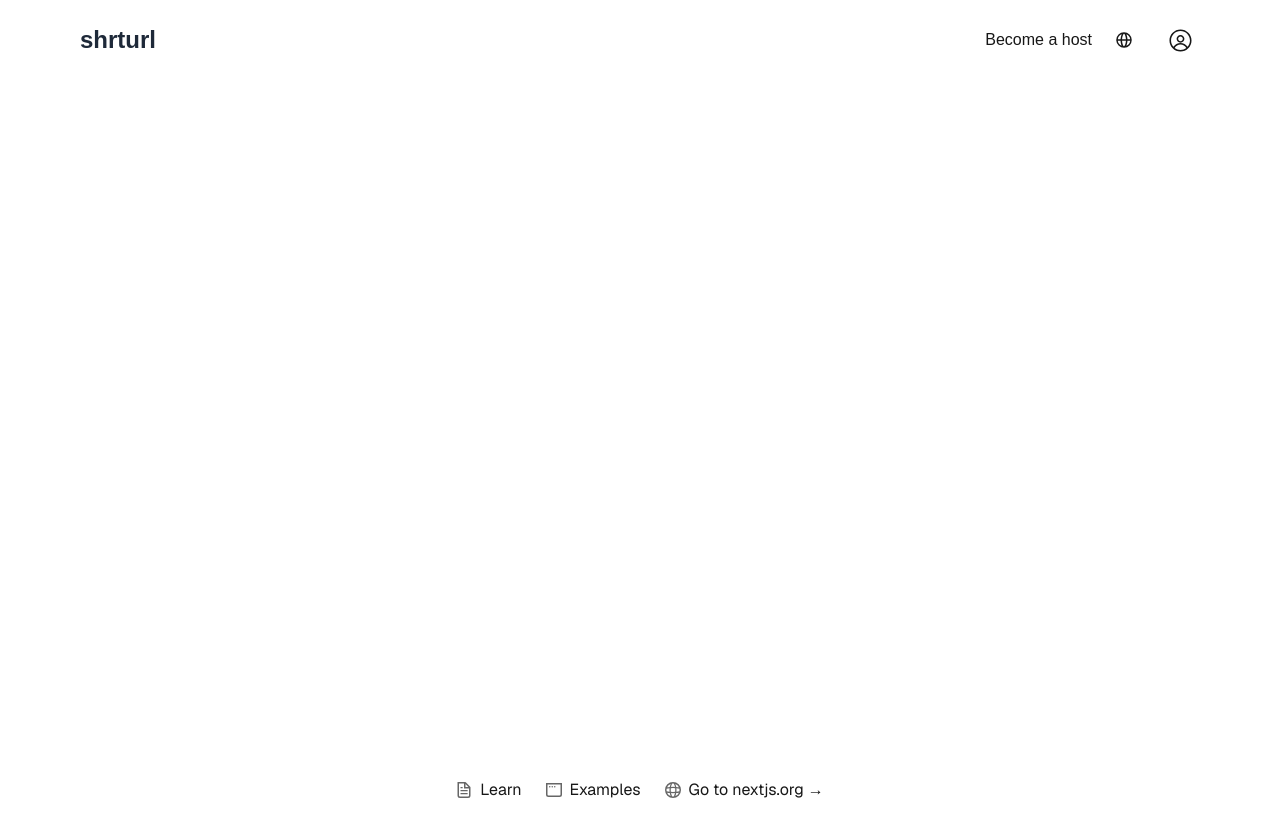
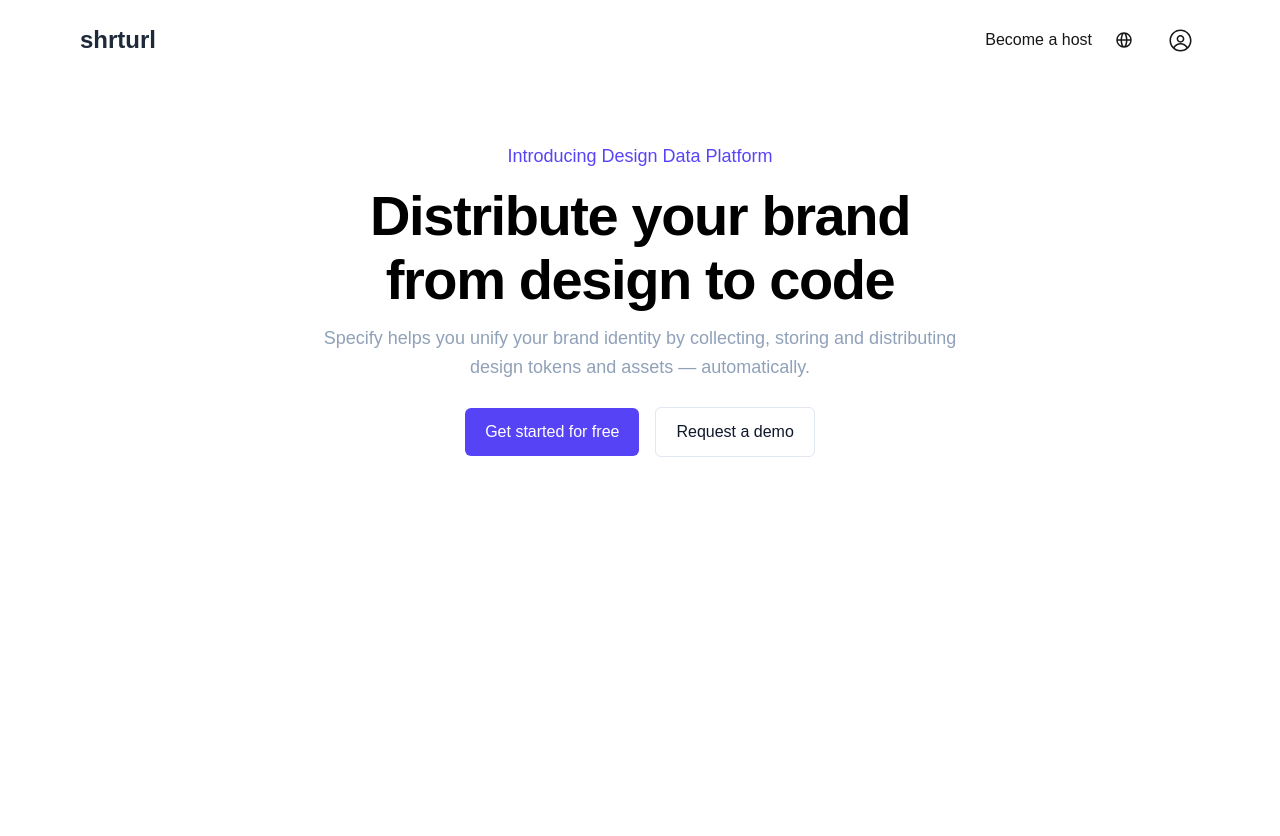
Before and after one commit to srgrover/shorten, a Next.js app: page / in a window 1280 px wide. Shown: the top 836 px of the page. Built offline with nearby package versions, Linux system fonts and the light colour scheme.

Commit message:
New home page

```diff
--- a/src/app/page.tsx
+++ b/src/app/page.tsx
@@ -2,54 +2,19 @@
 
 export default function Home() {
   return (
-    <div className="grid grid-rows-[20px_1fr_20px] items-center justify-items-center min-h-screen p-8 pb-20 gap-16 sm:p-20 font-[family-name:var(--font-geist-sans)]">
-      <footer className="row-start-3 flex gap-6 flex-wrap items-center justify-center">
-        <a
-          className="flex items-center gap-2 hover:underline hover:underline-offset-4"
-          href="https://nextjs.org/learn?utm_source=create-next-app&utm_medium=appdir-template-tw&utm_campaign=create-next-app"
-          target="_blank"
-          rel="noopener noreferrer"
-        >
-          <Image
-            aria-hidden
-            src="/file.svg"
-            alt="File icon"
-            width={16}
-            height={16}
-          />
-          Learn
-        </a>
-        <a
-          className="flex items-center gap-2 hover:underline hover:underline-offset-4"
-          href="https://vercel.com/templates?framework=next.js&utm_source=create-next-app&utm_medium=appdir-template-tw&utm_campaign=create-next-app"
-          target="_blank"
-          rel="noopener noreferrer"
-        >
-          <Image
-            aria-hidden
-            src="/window.svg"
-            alt="Window icon"
-            width={16}
-            height={16}
-          />
-          Examples
-        </a>
-        <a
-          className="flex items-center gap-2 hover:underline hover:underline-offset-4"
-          href="https://nextjs.org?utm_source=create-next-app&utm_medium=appdir-template-tw&utm_campaign=create-next-app"
-          target="_blank"
-          rel="noopener noreferrer"
-        >
-          <Image
-            aria-hidden
-            src="/globe.svg"
-            alt="Globe icon"
-            width={16}
-            height={16}
-          />
-          Go to nextjs.org →
-        </a>
-      </footer>
-    </div>
+    <section className="flex p-15 min-h-screen justify-center bg-white">
+      <div className="mx-auto max-w-[43rem]">
+        <div className="text-center">
+          <p className="text-lg font-medium leading-8 text-indigo-600/95">Introducing Design Data Platform</p>
+          <h1 className="mt-3 text-[3.5rem] font-bold leading-[4rem] tracking-tight text-black">Distribute your brand from&nbsp;design to code</h1>
+          <p className="mt-3 text-lg leading-relaxed text-slate-400">Specify helps you unify your brand identity by collecting, storing and distributing design tokens and assets — automatically.</p>
+        </div>
+
+        <div className="mt-6 flex items-center justify-center gap-4">
+          <a href="#" className="transform rounded-md bg-indigo-600/95 px-5 py-3 font-medium text-white transition-colors hover:bg-indigo-700">Get started for free</a>
+          <a href="#" className="transform rounded-md border border-slate-200 px-5 py-3 font-medium text-slate-900 transition-colors hover:bg-slate-50"> Request a demo </a>
+        </div>
+      </div>
+    </section>
   );
 }
```
